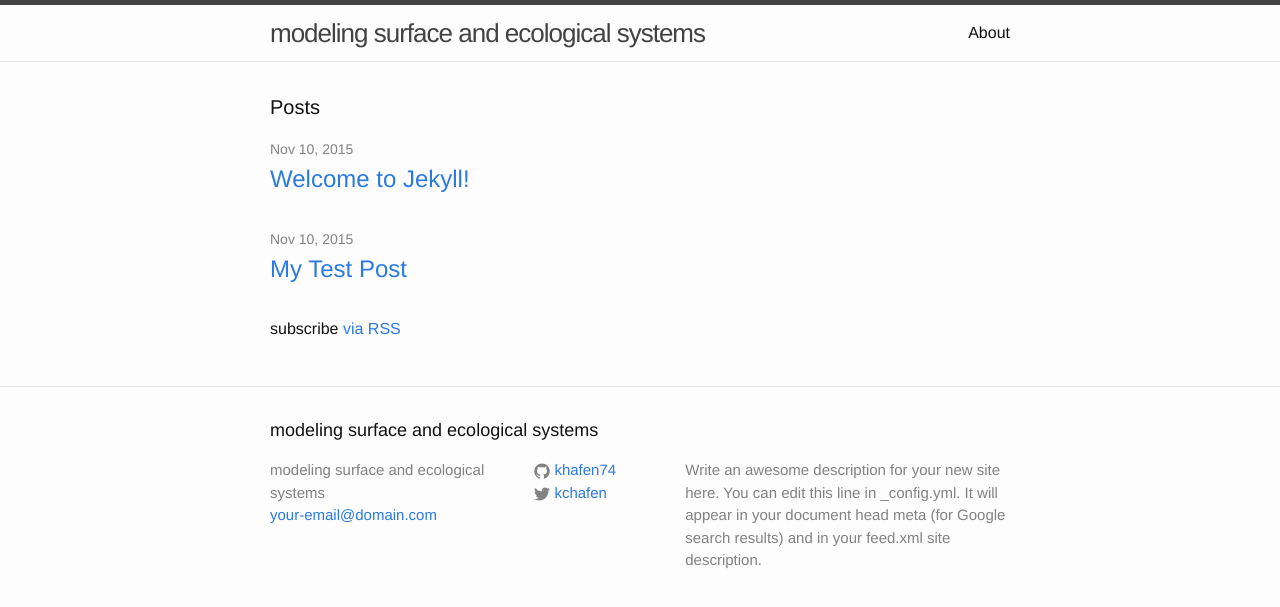
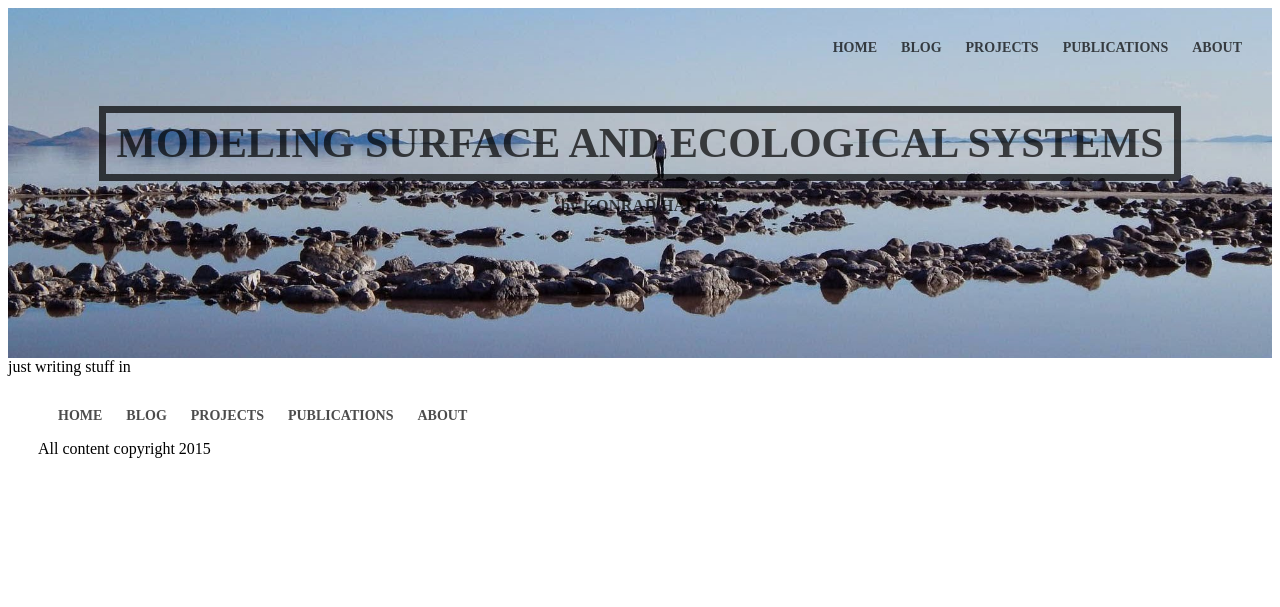
Before and after one commit to khafen74/khafen74.github.io, a Jekyll site: the page built from index.html, in a window 1280 px wide. Shown: the top 607 px of the page. Built offline with Jekyll 4.4.1, drawn with Linux system fonts in a browser that asks for light colours.

Commit message:
setting up the header and footer

```diff
--- /dev/null
+++ b/_includes/footer2.html
@@ -0,0 +1,21 @@
+<footer>
+
+<div class="lockup">
+
+	<div class="content-wrap">
+
+		<nav>
+			<a href="">Home</a>
+			<a href="">Blog</a>
+			<a href="">Projects</a>
+			<a href="">Publications</a>
+			<a href="">About</a>
+		</nav>
+
+		<p class="copyright">All content copyright 2015</p>
+
+	</div>
+
+</div>
+
+</footer>
--- a/_includes/header.html
+++ b/_includes/header.html
@@ -1,27 +1,14 @@
-<header class="site-header">
+<header>
 
-  <div class="wrapper">
+	<nav>
+		<a href="">Home</a>
+		<a href="">Blog</a>
+		<a href="">Projects</a>
+		<a href="">Publications</a>
+		<a href="">About</a>
+	</nav>
 
-    <a class="site-title" href="{{ site.baseurl }}/">{{ site.title }}</a>
-
-    <nav class="site-nav">
-      <a href="#" class="menu-icon">
-        <svg viewBox="0 0 18 15">
-          <path fill="#424242" d="M18,1.484c0,0.82-0.665,1.484-1.484,1.484H1.484C0.665,2.969,0,2.304,0,1.484l0,0C0,0.665,0.665,0,1.484,0 h15.031C17.335,0,18,0.665,18,1.484L18,1.484z"/>
-          <path fill="#424242" d="M18,7.516C18,8.335,17.335,9,16.516,9H1.484C0.665,9,0,8.335,0,7.516l0,0c0-0.82,0.665-1.484,1.484-1.484 h15.031C17.335,6.031,18,6.696,18,7.516L18,7.516z"/>
-          <path fill="#424242" d="M18,13.516C18,14.335,17.335,15,16.516,15H1.484C0.665,15,0,14.335,0,13.516l0,0 c0-0.82,0.665-1.484,1.484-1.484h15.031C17.335,12.031,18,12.696,18,13.516L18,13.516z"/>
-        </svg>
-      </a>
-
-      <div class="trigger">
-        {% for my_page in site.pages %}
-          {% if my_page.title %}
-          <a class="page-link" href="{{ my_page.url | prepend: site.baseurl }}">{{ my_page.title }}</a>
-          {% endif %}
-        {% endfor %}
-      </div>
-    </nav>
-
-  </div>
+	<h1><span>modeling surface and ecological systems</span></h1>
+	<p class="kicker">by KONRAD HAFEN</p>
 
 </header>
--- /dev/null
+++ b/_layouts/main.html
@@ -0,0 +1,21 @@
+<!DOCTYPE html>
+<html>
+
+  {% include head.html %}
+
+  <body>
+
+    {% include header.html %}
+
+    <div class="page-content">
+      <div class="wrapper">
+        {{ content }}
+		just writing stuff in
+      </div>
+    </div>
+
+	{% include footer2.html %}
+
+  </body>
+
+</html>
--- a/_sass/_base.scss
+++ /dev/null
@@ -1,206 +0,0 @@
-/**
- * Reset some basic elements
- */
-body, h1, h2, h3, h4, h5, h6,
-p, blockquote, pre, hr,
-dl, dd, ol, ul, figure {
-    margin: 0;
-    padding: 0;
-}
-
-
-
-/**
- * Basic styling
- */
-body {
-    font: $base-font-weight #{$base-font-size}/#{$base-line-height} $base-font-family;
-    color: $text-color;
-    background-color: $background-color;
-    -webkit-text-size-adjust: 100%;
-    -webkit-font-feature-settings: "kern" 1;
-    -moz-font-feature-settings: "kern" 1;
-    -o-font-feature-settings: "kern" 1;
-    font-feature-settings: "kern" 1;
-    font-kerning: normal;
-}
-
-
-
-/**
- * Set `margin-bottom` to maintain vertical rhythm
- */
-h1, h2, h3, h4, h5, h6,
-p, blockquote, pre,
-ul, ol, dl, figure,
-%vertical-rhythm {
-    margin-bottom: $spacing-unit / 2;
-}
-
-
-
-/**
- * Images
- */
-img {
-    max-width: 100%;
-    vertical-align: middle;
-}
-
-
-
-/**
- * Figures
- */
-figure > img {
-    display: block;
-}
-
-figcaption {
-    font-size: $small-font-size;
-}
-
-
-
-/**
- * Lists
- */
-ul, ol {
-    margin-left: $spacing-unit;
-}
-
-li {
-    > ul,
-    > ol {
-         margin-bottom: 0;
-    }
-}
-
-
-
-/**
- * Headings
- */
-h1, h2, h3, h4, h5, h6 {
-    font-weight: $base-font-weight;
-}
-
-
-
-/**
- * Links
- */
-a {
-    color: $brand-color;
-    text-decoration: none;
-
-    &:visited {
-        color: darken($brand-color, 15%);
-    }
-
-    &:hover {
-        color: $text-color;
-        text-decoration: underline;
-    }
-}
-
-
-
-/**
- * Blockquotes
- */
-blockquote {
-    color: $grey-color;
-    border-left: 4px solid $grey-color-light;
-    padding-left: $spacing-unit / 2;
-    font-size: 18px;
-    letter-spacing: -1px;
-    font-style: italic;
-
-    > :last-child {
-        margin-bottom: 0;
-    }
-}
-
-
-
-/**
- * Code formatting
- */
-pre,
-code {
-    font-size: 15px;
-    border: 1px solid $grey-color-light;
-    border-radius: 3px;
-    background-color: #eef;
-}
-
-code {
-    padding: 1px 5px;
-}
-
-pre {
-    padding: 8px 12px;
-    overflow-x: auto;
-
-    > code {
-        border: 0;
-        padding-right: 0;
-        padding-left: 0;
-    }
-}
-
-
-
-/**
- * Wrapper
- */
-.wrapper {
-    max-width: -webkit-calc(#{$content-width} - (#{$spacing-unit} * 2));
-    max-width:         calc(#{$content-width} - (#{$spacing-unit} * 2));
-    margin-right: auto;
-    margin-left: auto;
-    padding-right: $spacing-unit;
-    padding-left: $spacing-unit;
-    @extend %clearfix;
-
-    @include media-query($on-laptop) {
-        max-width: -webkit-calc(#{$content-width} - (#{$spacing-unit}));
-        max-width:         calc(#{$content-width} - (#{$spacing-unit}));
-        padding-right: $spacing-unit / 2;
-        padding-left: $spacing-unit / 2;
-    }
-}
-
-
-
-/**
- * Clearfix
- */
-%clearfix {
-
-    &:after {
-        content: "";
-        display: table;
-        clear: both;
-    }
-}
-
-
-
-/**
- * Icons
- */
-.icon {
-
-    > svg {
-        display: inline-block;
-        width: 16px;
-        height: 16px;
-        vertical-align: middle;
-
-        path {
-            fill: $grey-color;
-        }
-    }
-}
--- a/_sass/_layout.scss
+++ /dev/null
@@ -1,242 +0,0 @@
-/**
- * Site header
- */
-.site-header {
-    border-top: 5px solid $grey-color-dark;
-    border-bottom: 1px solid $grey-color-light;
-    min-height: 56px;
-
-    // Positioning context for the mobile navigation icon
-    position: relative;
-}
-
-.site-title {
-    font-size: 26px;
-    font-weight: 300;
-    line-height: 56px;
-    letter-spacing: -1px;
-    margin-bottom: 0;
-    float: left;
-
-    &,
-    &:visited {
-        color: $grey-color-dark;
-    }
-}
-
-.site-nav {
-    float: right;
-    line-height: 56px;
-
-    .menu-icon {
-        display: none;
-    }
-
-    .page-link {
-        color: $text-color;
-        line-height: $base-line-height;
-
-        // Gaps between nav items, but not on the last one
-        &:not(:last-child) {
-            margin-right: 20px;
-        }
-    }
-
-    @include media-query($on-palm) {
-        position: absolute;
-        top: 9px;
-        right: $spacing-unit / 2;
-        background-color: $background-color;
-        border: 1px solid $grey-color-light;
-        border-radius: 5px;
-        text-align: right;
-
-        .menu-icon {
-            display: block;
-            float: right;
-            width: 36px;
-            height: 26px;
-            line-height: 0;
-            padding-top: 10px;
-            text-align: center;
-
-            > svg {
-                width: 18px;
-                height: 15px;
-
-                path {
-                    fill: $grey-color-dark;
-                }
-            }
-        }
-
-        .trigger {
-            clear: both;
-            display: none;
-        }
-
-        &:hover .trigger {
-            display: block;
-            padding-bottom: 5px;
-        }
-
-        .page-link {
-            display: block;
-            padding: 5px 10px;
-
-            &:not(:last-child) {
-                margin-right: 0;
-            }
-            margin-left: 20px;
-        }
-    }
-}
-
-
-
-/**
- * Site footer
- */
-.site-footer {
-    border-top: 1px solid $grey-color-light;
-    padding: $spacing-unit 0;
-}
-
-.footer-heading {
-    font-size: 18px;
-    margin-bottom: $spacing-unit / 2;
-}
-
-.contact-list,
-.social-media-list {
-    list-style: none;
-    margin-left: 0;
-}
-
-.footer-col-wrapper {
-    font-size: 15px;
-    color: $grey-color;
-    margin-left: -$spacing-unit / 2;
-    @extend %clearfix;
-}
-
-.footer-col {
-    float: left;
-    margin-bottom: $spacing-unit / 2;
-    padding-left: $spacing-unit / 2;
-}
-
-.footer-col-1 {
-    width: -webkit-calc(35% - (#{$spacing-unit} / 2));
-    width:         calc(35% - (#{$spacing-unit} / 2));
-}
-
-.footer-col-2 {
-    width: -webkit-calc(20% - (#{$spacing-unit} / 2));
-    width:         calc(20% - (#{$spacing-unit} / 2));
-}
-
-.footer-col-3 {
-    width: -webkit-calc(45% - (#{$spacing-unit} / 2));
-    width:         calc(45% - (#{$spacing-unit} / 2));
-}
-
-@include media-query($on-laptop) {
-    .footer-col-1,
-    .footer-col-2 {
-        width: -webkit-calc(50% - (#{$spacing-unit} / 2));
-        width:         calc(50% - (#{$spacing-unit} / 2));
-    }
-
-    .footer-col-3 {
-        width: -webkit-calc(100% - (#{$spacing-unit} / 2));
-        width:         calc(100% - (#{$spacing-unit} / 2));
-    }
-}
-
-@include media-query($on-palm) {
-    .footer-col {
-        float: none;
-        width: -webkit-calc(100% - (#{$spacing-unit} / 2));
-        width:         calc(100% - (#{$spacing-unit} / 2));
-    }
-}
-
-
-
-/**
- * Page content
- */
-.page-content {
-    padding: $spacing-unit 0;
-}
-
-.page-heading {
-    font-size: 20px;
-}
-
-.post-list {
-    margin-left: 0;
-    list-style: none;
-
-    > li {
-        margin-bottom: $spacing-unit;
-    }
-}
-
-.post-meta {
-    font-size: $small-font-size;
-    color: $grey-color;
-}
-
-.post-link {
-    display: block;
-    font-size: 24px;
-}
-
-
-
-/**
- * Posts
- */
-.post-header {
-    margin-bottom: $spacing-unit;
-}
-
-.post-title {
-    font-size: 42px;
-    letter-spacing: -1px;
-    line-height: 1;
-
-    @include media-query($on-laptop) {
-        font-size: 36px;
-    }
-}
-
-.post-content {
-    margin-bottom: $spacing-unit;
-
-    h2 {
-        font-size: 32px;
-
-        @include media-query($on-laptop) {
-            font-size: 28px;
-        }
-    }
-
-    h3 {
-        font-size: 26px;
-
-        @include media-query($on-laptop) {
-            font-size: 22px;
-        }
-    }
-
-    h4 {
-        font-size: 20px;
-
-        @include media-query($on-laptop) {
-            font-size: 18px;
-        }
-    }
-}
--- /dev/null
+++ b/_sass/base/_-base-index.sass
@@ -0,0 +1,2 @@
+@import 'header'
+@import 'footer'
--- /dev/null
+++ b/_sass/base/_footer.sass
@@ -0,0 +1,21 @@
+footer
+
+	.lockup
+		padding: 30px
+
+		.content-wrap
+			float: left
+
+			nav
+			a
+				display: inline-block
+				color: rgba(0,0,0,0.7)
+				margin-left: 20px
+				font:
+					size: 14px
+					weight: 700
+				text-transform: uppercase
+				text-decoration: none
+
+				&:hover
+					color: rgba(0,0,0,1)
--- /dev/null
+++ b/_sass/base/_header.sass
@@ -0,0 +1,44 @@
+header
+	height: 350px
+	background: url(/img/header_test2.jpg) center center
+	background-size: cover
+
+	nav
+		float: right
+		margin: 30px 30px 30px 0px
+		a
+			display: inline-block
+			color: rgba(0,0,0,0.7)
+			margin-left: 20px
+			font:
+				size: 14px
+				weight: 700
+			text-transform: uppercase
+			text-decoration: none
+
+			&:hover
+				color: rgba(0,0,0,1)
+
+	h1
+		text-align: center
+		font:
+			size: 42px
+			weight: 700
+		color: rgba(0,0,0,0.7)
+		text-transform: uppercase
+		margin-bottom: 7px
+		margin-top: 0px
+		clear: both
+		padding-top: 20px
+
+		span
+			display: inline-block
+			padding: 0.15em 0.25em
+			border: rgba(0,0,0,0.7) solid 7px
+
+	.kicker
+		text-align: center
+		font:
+			weight: 700
+		color: rgba(0,0,0,0.7)
+		letter-spacing: 0.025em
--- /dev/null
+++ b/css/main.sass
@@ -0,0 +1,5 @@
+---
+---
+@import 'base/-base-index'
+@import 'modules/-modules-index'
+@import 'pages/-pages-index'
--- a/css/main.scss
+++ /dev/null
@@ -1,53 +0,0 @@
----
-# Only the main Sass file needs front matter (the dashes are enough)
----
-@charset "utf-8";
-
-
-
-// Our variables
-$base-font-family: "Helvetica Neue", Helvetica, Arial, sans-serif;
-$base-font-size:   16px;
-$base-font-weight: 400;
-$small-font-size:  $base-font-size * 0.875;
-$base-line-height: 1.5;
-
-$spacing-unit:     30px;
-
-$text-color:       #111;
-$background-color: #fdfdfd;
-$brand-color:      #2a7ae2;
-
-$grey-color:       #828282;
-$grey-color-light: lighten($grey-color, 40%);
-$grey-color-dark:  darken($grey-color, 25%);
-
-// Width of the content area
-$content-width:    800px;
-
-$on-palm:          600px;
-$on-laptop:        800px;
-
-
-
-// Use media queries like this:
-// @include media-query($on-palm) {
-//     .wrapper {
-//         padding-right: $spacing-unit / 2;
-//         padding-left: $spacing-unit / 2;
-//     }
-// }
-@mixin media-query($device) {
-    @media screen and (max-width: $device) {
-        @content;
-    }
-}
-
-
-
-// Import partials from `sass_dir` (defaults to `_sass`)
-@import
-        "base",
-        "layout",
-        "syntax-highlighting"
-;
--- a/index.html
+++ b/index.html
@@ -1,23 +1,7 @@
 ---
-layout: default
+layout: main
 ---
 
 <div class="home">
 
-  <h1 class="page-heading">Posts</h1>
-
-  <ul class="post-list">
-    {% for post in site.posts %}
-      <li>
-        <span class="post-meta">{{ post.date | date: "%b %-d, %Y" }}</span>
-
-        <h2>
-          <a class="post-link" href="{{ post.url | prepend: site.baseurl }}">{{ post.title }}</a>
-        </h2>
-      </li>
-    {% endfor %}
-  </ul>
-
-  <p class="rss-subscribe">subscribe <a href="{{ "/feed.xml" | prepend: site.baseurl }}">via RSS</a></p>
-
 </div>
```
Also changed, not shown: _sass/base/_base.sass (added), _sass/base/_vars.sass (added), _sass/modules/_-modules-index.sass (added), _sass/pages/_-pages-index.sass (added), img/header_test.jpg (added), img/header_test2.jpg (added), img/header_test3.jpg (added).
